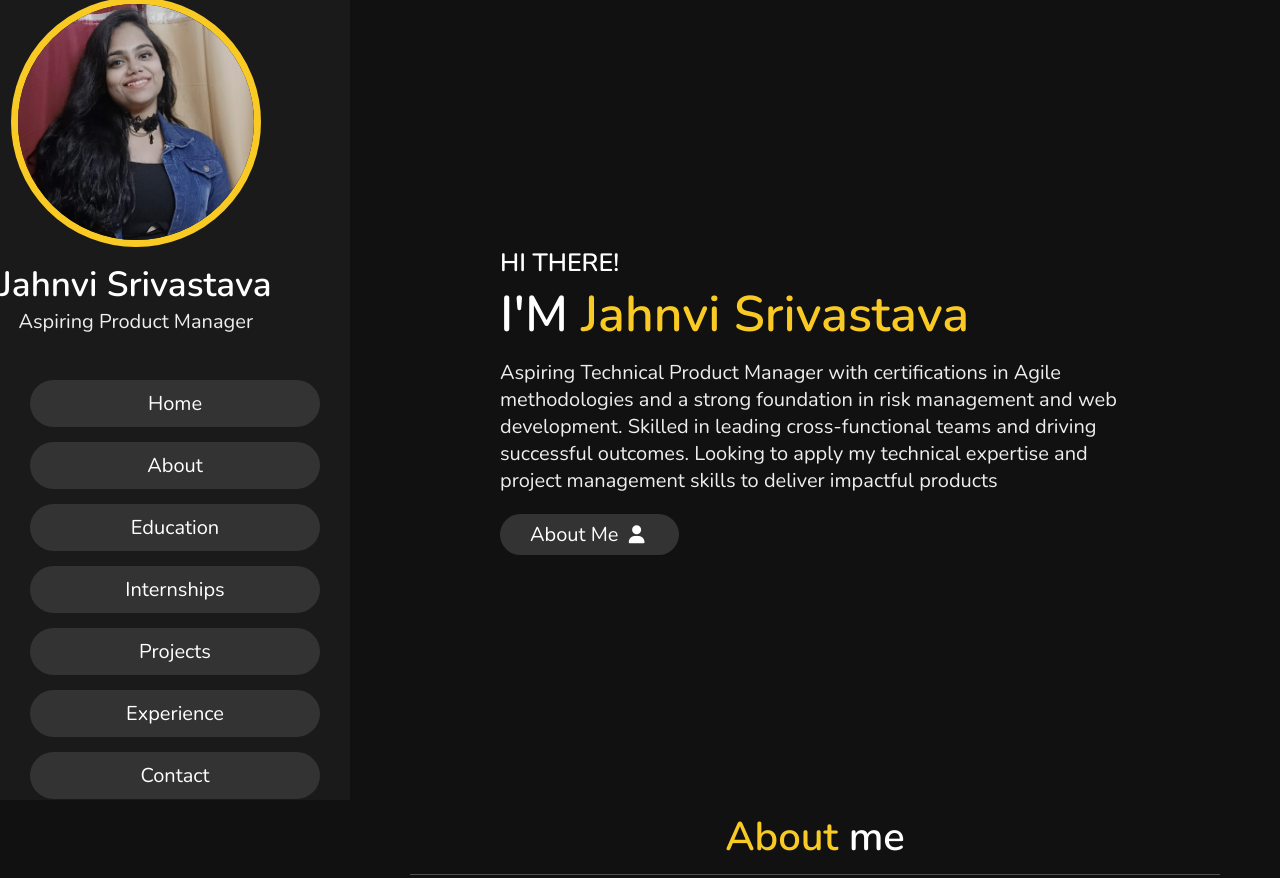
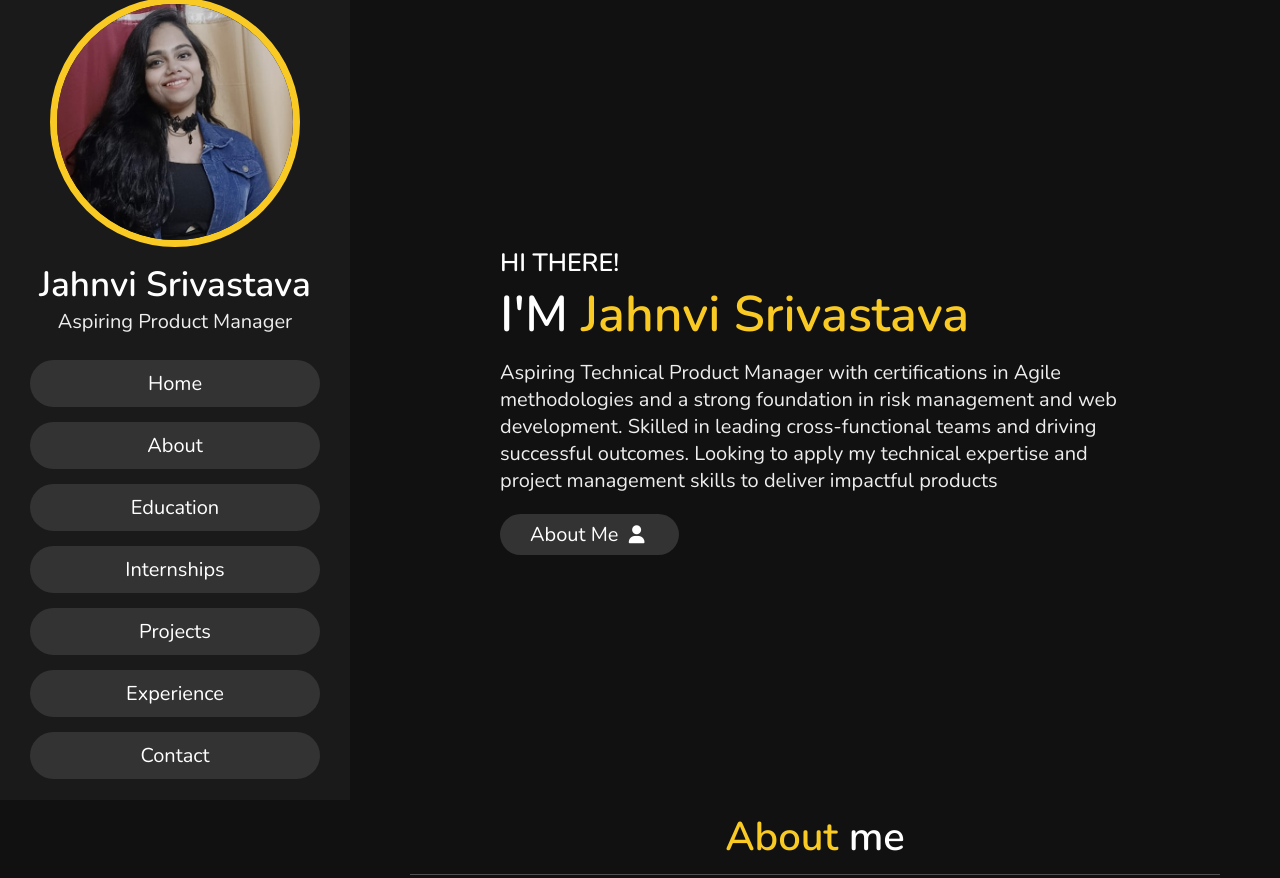
Before and after one commit to jahnvi07/Portfolio, a plain HTML site: page index.html in a window 1280 px wide. Shown: the top 878 px of the page. Drawn offline with nearby package versions, Linux system fonts and the light colour scheme.

Commit message:
Update style.css

```diff
--- a/style.css
+++ b/style.css
@@ -77,7 +77,7 @@ section{
     color: var(--yellow);
 }
 
-/* header{
+header{
     position: fixed;
     top: 0; left: 0;
     z-index: 1000;
@@ -89,25 +89,25 @@ section{
     justify-content: center;
     flex-flow: column;
     text-align: center;
-} */
-header {
+}
+/* header {
     position: fixed;
     top: 0;
     left: 0;
     z-index: 1000;
     height: 100%;
     width: 35rem; /* Keep your original width */
-    background: #1a1a1a;
+/*     background: #1a1a1a;
     display: flex;
     align-items: flex-start; /* Align items at the start to avoid overflow */
-    justify-content: center;
+/*     justify-content: center;
     flex-direction: column;
     text-align: center;
     padding-top: 2rem; /* Add padding to ensure visibility */
-}
+/* } */
 
-header .user {
-    margin-bottom: 2rem; /* Add some spacing below the user info */
+/* header .user {
+    margin-bottom: 2rem;
 }
 
 header .navbar {
@@ -116,7 +116,7 @@ header .navbar {
 
 header .navbar ul {
     list-style: none;
-    padding: 0; /* Reset padding */
+    padding: 0;
 }
 
 header .navbar ul li a {
@@ -132,7 +132,7 @@ header .navbar ul li a {
 
 header .navbar ul li a:hover {
     background: var(--yellow);
-}
+}  */
 
 header .user img{
     height: 25rem;
```
